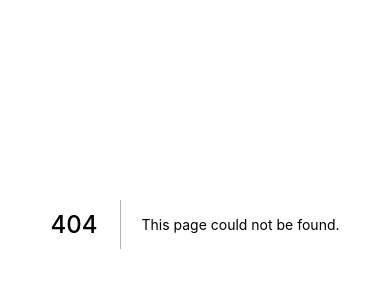
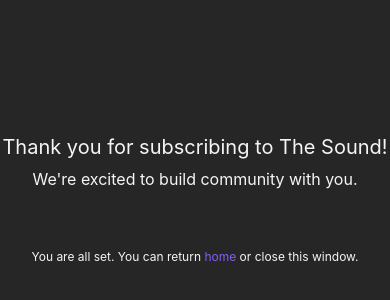
Before and after one commit to allegraanka/sound-fe, a Next.js app: page /thanks in a window 390 px wide. Before the commit this address had no page. Shown: the part 198-498 px from the top of the page. Built offline with nearby package versions, Linux system fonts and the light colour scheme.

Commit message:
fixed api response issue to mailchimp, implemented responsive mobile styling and thank you page

```diff
--- a/components/prelaunch-about/prelaunch-about.module.css
+++ b/components/prelaunch-about/prelaunch-about.module.css
@@ -1,10 +1,7 @@
 .container {
     margin: 50px 0;
-}
-.container {
-    position: relative;
     width: 100vw;
-    height: 50vh;
+    min-height: 50vh;
     padding: 50px;
     display: flex;
     justify-content: center;
@@ -29,8 +26,31 @@
     margin: 20px 0;
 }
 
-@media screen and (max-width: 728px) {
+@media screen and (max-width: 912px) {
+    .container {
+        margin: 0;
+    }
+
+    .textSection {
+        width: 100%;
+    }
+
     .text {
         width: 100%;
+        font-size: 14px;
+        font-weight: 200;
+        line-height: 125%;
+        margin: 20px 0;
     }
 }
+
+@media screen and (max-width: 375px) {
+    .container {
+        width: 100vw;
+        height: 75vh;
+        padding: 20px;
+    }
+    .heading {
+        font-size: 16px;
+    }
+}
--- a/components/prelaunch-landing/prelaunch-landing.module.css
+++ b/components/prelaunch-landing/prelaunch-landing.module.css
@@ -23,14 +23,34 @@
     font-size: 1.2rem;
   }
 
+  @media screen and (max-width: 912px) {
+    .container {
+      padding: 0;
+      justify-content: center;
+    }
+  }
+
   @media screen and (max-width: 728px) {
     .heading {
       font-size: 3rem;
     }
   }
 
-  @media screen and (max-width: 414px) {
+  @media screen and (max-width: 480px) {
     .heading {
-      font-size: 45px;
+      font-size: 35px;
+    }
+    .subheading {
+      font-size: 15px;
     }
   }
+
+  @media screen and (max-width: 320px) {
+    .heading {
+      font-size: 25px;
+    }
+
+    .subheading {
+      font-size: 12px;
+    }
+  }
--- a/package.json
+++ b/package.json
@@ -10,9 +10,12 @@
   "dependencies": {
     "@mailchimp/mailchimp_marketing": "^3.0.72",
     "@tryghost/content-api": "^1.5.16",
+    "install": "^0.13.0",
     "next": "12.0.7",
+    "npm": "^8.3.2",
     "react": "17.0.2",
-    "react-dom": "17.0.2"
+    "react-dom": "17.0.2",
+    "react-hook-form": "^7.24.2"
   },
   "devDependencies": {
     "eslint": "8.6.0",
--- a/pages/api/hello.js
+++ /dev/null
@@ -1,5 +0,0 @@
-// Next.js API route support: https://nextjs.org/docs/api-routes/introduction
-
-export default function handler(req, res) {
-  res.status(200).json({ name: 'John Doe' })
-}
--- a/pages/api/subscribe.js
+++ b/pages/api/subscribe.js
@@ -16,10 +16,26 @@
         email_address: email,
         status: "subscribed"
       });
-      res.status(200).json({ response });
-      console.log(`Successfully added contact as an audience member. The contact's id is ${response.id}.`);
+      res.status(200).json({
+        success: true,
+        user: email
+      });
+
+      console.log(`mailchimp response ---> ${JSON.stringify(response)}`);
+      console.log(`Successfully added contact: ${email} as an audience member. ${email}'s id is ${response.id}.`);
     }
+
     catch (error) {
-      console.log(`There was an error adding contact: ${email} to Mailchimp audience: ${error}`);
+      res.status(400).json({
+        success: false,
+        user: email,
+        error: error
+      })
     }
   }
+
+  // export const config = {
+  //   api: {
+  //     externalResolver: true,
+  //   },
+  // }
--- /dev/null
+++ b/pages/thanks.js
@@ -0,0 +1,15 @@
+import Link from 'next/link';
+import styles from '../styles/thanks.module.css';
+
+
+const Thanks = () => {
+    return(
+        <div className={styles.container}>
+            <span className={styles.mainCopy}>Thank you for subscribing to The Sound!</span>
+            <span className={styles.subCopy}>We&#39;re excited to build community with you.</span>
+            <span className={styles.subReturn}>You are all set. You can return <Link href='/'><a>home</a></Link> or close this window.</span>
+        </div>
+    );
+}
+
+export default Thanks;
--- a/styles/globals.css
+++ b/styles/globals.css
@@ -15,8 +15,12 @@
 }
 
 a {
-  color: inherit;
+  color: #855EF4;
   text-decoration: none;
+}
+
+a:hover {
+  opacity: 0.8;
 }
 
 * {
--- /dev/null
+++ b/styles/thanks.module.css
@@ -0,0 +1,45 @@
+.container {
+    height: 100vh;
+    display: flex;
+    flex-direction: column;
+    justify-content: center;
+    align-items: center;
+    background: #262627;
+    color: whitesmoke;
+}
+
+.mainCopy {
+    font-size: 20px;
+}
+
+.subCopy {
+    font-size: 16px;
+    margin: 10px 0;
+}
+
+.subReturn {
+    font-size: 12px;
+    margin: 50px 0;
+}
+
+@media screen and (min-width: 768px) {
+    .mainCopy {
+        font-size: 40px;
+    }
+    .subCopy {
+        font-size: 28px;
+    }
+    .subReturn {
+        font-size: 20px;
+    }
+}
+
+@media screen and (max-width: 300px) {
+    .mainCopy {
+        font-size: 14px;
+    }
+    .subCopy,
+    .subReturn {
+        font-size: 10px;
+    }
+}
```
Also changed, not shown: components/email-capture/email-capture.component.js (+21 -15 lines), components/email-capture/email-capture.module.css (+26 -2 lines), styles/Home.module.css (line endings or trailing spaces), 1 other file (tests, documents, lock files or other folders).
